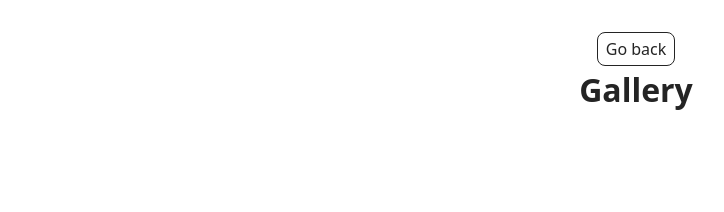
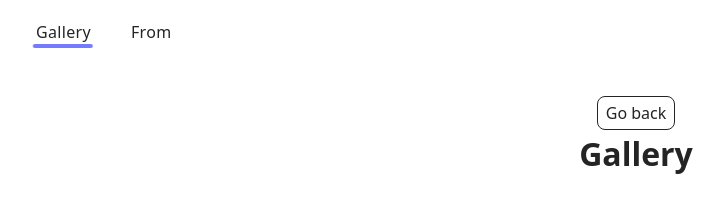
Before and after one commit to mwwwwwwwwe/goit-js-hw-09, a website built with Vite: page src/1-gallery.html in a window 1280 px wide. Shown: the whole page, without its empty margins (4-728 px from the left). Built offline with nearby package versions, Linux system fonts and the light colour scheme.

Commit message:
chages commit in html

```diff
--- a/src/1-gallery.html
+++ b/src/1-gallery.html
@@ -8,33 +8,45 @@
     <link rel="stylesheet" href="./css/styles.css" />
   </head>
   <body>
+    <!-- Header -->
+    <header class="header">
+      <div class="container">
+        <nav class="nav">
+          <ul class="nav-list">
+            <li class="nav-item">
+              <a class="nav-link active" href="./1-gallery.html">Gallery</a>
+            </li>
+            <li class="nav-item">
+              <a class="nav-link" href="./2-from.html">From</a>
+            </li>
+          </ul>
+        </nav>
+      </div>
+    </header>
 
-    <!-- <load
-      src="./partials/header.html"
-      icon-path="./img/sprite.svg#logo"
-      highlight-act="active"
-    /> -->
-
+    <!-- Main -->
     <main>
       <div class="container">
 
+        <!-- Navigation -->
         <a class="back-link" href="./index.html">Go back</a>
 
+        <!-- Page title -->
         <h1 class="main-title">
-
           Gallery
-          <!-- <span class="main-title-gradient">Welcome</span> to page 2-->
-
-
         </h1>
-
-        <!-- <load src="./partials/back-link.html" /> -->
-
 
       </div>
     </main>
 
-    <!-- <load src="./partials/footer.html" /> -->
+    <!-- Footer -->
+    <footer class="footer">
+      <div class="container">
+        <!-- Footer content -->
+      </div>
+    </footer>
 
+    <!-- Scripts -->
+    <script type="module" src="./main.js"></script>
   </body>
 </html>
```
Also changed, not shown: src/index.html (+5 -20 lines).
